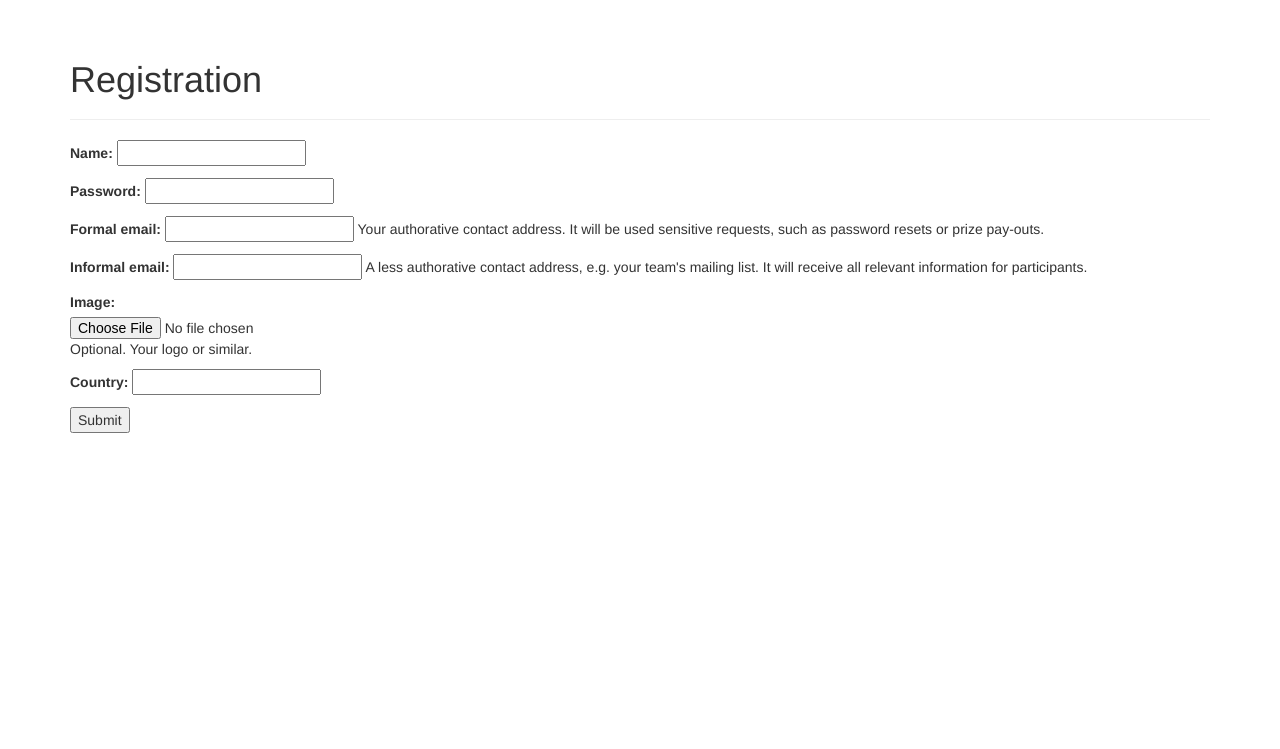
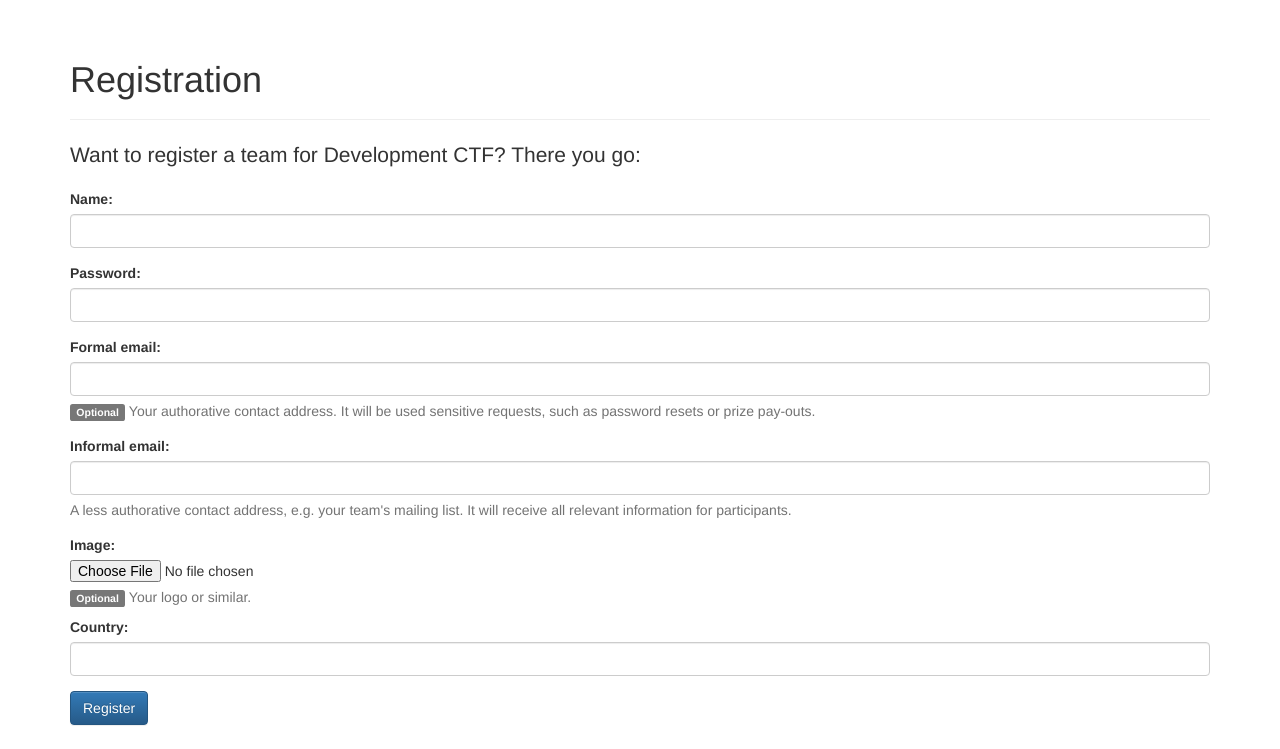
Before and after one commit to fausecteam/ctf-gameserver, a Django app: page /register/ in a window 1280 px wide. Shown: the part 51-800 px from the top of the page. Run offline with Django 3.2, Linux system fonts and the light colour scheme; some libraries are stand-ins or nearby versions.

Commit message:
Render registration form in Bootstrap style
Add a template tag to render forms in `div` tags, using Bootstrap CSS
classes, and use it for the registration form.

```diff
--- a/web/ctf_gameserver/web/base_settings.py
+++ b/web/ctf_gameserver/web/base_settings.py
@@ -19,6 +19,7 @@ INSTALLED_APPS = (
     'django.contrib.messages',
     'django.contrib.admin',
     'django.contrib.staticfiles',
+    'ctf_gameserver.web.templatetags',
     'ctf_gameserver.web.registration',
     'ctf_gameserver.web.scoring'
 )
--- a/web/ctf_gameserver/web/registration/forms.py
+++ b/web/ctf_gameserver/web/registration/forms.py
@@ -77,7 +77,7 @@ class TeamForm(ModelForm):
         help_texts = {
             'informal_email': _("A less authorative contact address, e.g. your team's mailing list. It will "
                                 "receive all relevant information for participants."),
-            'image': _('Optional. Your logo or similar.'),
+            'image': _('Your logo or similar.'),
         }
 
     def save(self, user, commit=True):   # pylint: disable=arguments-differ
--- a/web/ctf_gameserver/web/registration/templates/registration.html
+++ b/web/ctf_gameserver/web/registration/templates/registration.html
@@ -1,16 +1,24 @@
 {% extends 'base.html' %}
+{% load i18n %}
+{% load form_as_div %}
 
 {% block content %}
 <div class="page-header">
-    <h1>{% block title %}Registration{% endblock %}</h1>
+    <h1>{% block title %}{% trans 'Registration' %}{% endblock %}</h1>
 </div>
+
+<p class="lead">
+    {% blocktrans %}
+    Want to register a team for {{ COMPETITION_NAME }}? There you go:
+    {% endblocktrans %}
+</p>
 
 <form action="." method="post">
     {% csrf_token %}
 
-    {{ user_form.as_p }}
-    {{ team_form.as_p }}
+    {{ user_form|as_div }}
+    {{ team_form|as_div }}
 
-    <input type="submit" value="Submit" />
+    <button type="submit" class="btn btn-primary">{% trans 'Register' %}</button>
 </form>
 {% endblock %}
--- /dev/null
+++ b/web/ctf_gameserver/web/templatetags/__init__.py
@@ -0,0 +1,6 @@
+"""
+"Custom template tags and filters must live inside a Django app. If they relate to an existing app it makes
+sense to bundle them there; otherwise, you should create a new app to hold them." –
+https://docs.djangoproject.com/en/1.8/howto/custom-template-tags/
+This is such an app to hold template tags.
+"""
--- /dev/null
+++ b/web/ctf_gameserver/web/templatetags/templatetags/form_as_div.py
@@ -0,0 +1,146 @@
+from django import template
+from django.forms import CheckboxInput, CheckboxSelectMultiple, RadioSelect, FileInput, MultiWidget
+from django.forms.utils import ErrorList
+from django.utils.encoding import force_text
+from django.utils.html import format_html, format_html_join, conditional_escape
+from django.utils.translation import ugettext as _
+from django.utils.safestring import mark_safe
+
+register = template.Library()    # pylint: disable=invalid-name
+
+
+class _ListGroupErrorList(ErrorList):
+    """
+    Custom variant of django.forms.utils.ErrorList which emits errors using Bootstrap 'list groups'.
+    """
+
+    def as_ul(self):
+        elements = format_html_join('\n', '<li class="list-group-item list-group-item-danger">{}</li>',
+                                    ((e,) for e in self))
+        return format_html('<ul class="list-group">\n{}\n</ul>', elements)
+
+
+def _get_css_classes(field):
+    """
+    Helper function which returns the appropriate (Bootstrap) CSS classes for rendering an input field and
+    its `<div>` container.
+
+    Returns:
+        A tuple of the form `(div_classes, field_classes, iterate_subfields, wrap_in_label)`.
+        `iterate_subfields` is a bool indicating that the field should be rendered by iterating over its
+        sub-fields (i.e. over itself) and wrapping them in containers with `field_classes`. This is required
+        for multiple radios and checkboxes belonging together.
+        `wrap_in_label` is a bool that specifies whether the input field should be placed inside the
+        associated `<label>`, as required by Bootstrap for checkboxes.
+    """
+
+    div_classes = []
+    field_classes = []
+    iterate_subfields = False
+    wrap_in_label = False
+
+    if field.errors:
+        div_classes.append('has-error')
+
+    widget = field.field.widget
+
+    if isinstance(widget, CheckboxInput):
+        div_classes.append('checkbox')
+        wrap_in_label = True
+    elif isinstance(widget, CheckboxSelectMultiple):
+        div_classes.append('form-group')
+        field_classes.append('checkbox')
+        iterate_subfields = True
+    elif isinstance(widget, RadioSelect):
+        div_classes.append('form-group')
+        field_classes.append('radio')
+        iterate_subfields = True
+    elif isinstance(widget, FileInput):
+        pass
+    elif isinstance(widget, MultiWidget):
+        div_classes.append('form-group')
+        div_classes.append('form-inline')
+        field_classes.append('form-control')
+    else:
+        div_classes.append('form-group')
+        field_classes.append('form-control')
+
+    return (div_classes, field_classes, iterate_subfields, wrap_in_label)
+
+
+@register.filter
+def as_div(form):
+    """
+    Template filter that renders a form in `div` tags, using Bootstrap CSS classes. This is kind of inspired
+    by django.forms.forms.BaseForm._html_output().
+    Because it needs to call field methods with arguments, this could not be implemented at the template
+    level. In conformance with the regular form rendering methods, it does not respect the current autoescape
+    setting and always escapes potentially unsafe strings.
+    """
+
+    output = []
+    top_errors = _ListGroupErrorList([conditional_escape(e) for e in form.non_field_errors()])
+
+    for field in form.hidden_fields():
+        # Display errors for hidden fields in the global error list
+        for error in field.errors:
+            top_errors.append(_('(Hidden field %(name)s): %(error)s')
+                              .format({'name': field.name, 'error': conditional_escape(error)}))
+        output.append(str(field))
+
+    for field in form.visible_fields():
+        div_classes, field_classes, iterate_subfields, wrap_in_label = _get_css_classes(field)
+
+        div_class_string = format_html_join(' ', '{}', [(mark_safe(c),) for c in div_classes])
+        div_class_string += mark_safe(' ') + conditional_escape(force_text(field.css_classes()))
+        field_class_string = format_html_join(' ', '{}', [(mark_safe(c),) for c in field_classes])
+
+        output.append(format_html('<div class="{}">', div_class_string))
+
+        if not wrap_in_label:
+            output.append(force_text(field.label_tag()))
+
+        if field.errors:
+            output.append(str(_ListGroupErrorList([conditional_escape(e) for e in field.errors])))
+
+        # The default rendering for RadioSelect and CheckboxSelectMultiple wraps the options in a list, but
+        # Bootstrap requires `<div>`s
+        if iterate_subfields:
+            rendered_parts = []
+
+            for subfield in field:
+                rendered_parts.append(format_html('<div class="{}">', field_class_string))
+                rendered_parts.append(force_text(subfield))
+                rendered_parts.append(mark_safe('</div>'))
+
+            rendered_field = format_html_join('\n', '{}', ((p,) for p in rendered_parts))
+        else:
+            rendered_field = force_text(field.as_widget(attrs={'class': field_class_string}))
+
+        # Bootstrap requires to actial `<input>` element to be inside the associated `<label>` for
+        # checkboxes
+        if wrap_in_label:
+            label_content = rendered_field + mark_safe(' ') + conditional_escape(force_text(field.label))
+            output.append(force_text(field.label_tag(label_content, label_suffix='')))
+        else:
+            output.append(rendered_field)
+
+        # 'show_hidden_initial' on fields means that they should additionally be rendered hidden for
+        # comparisons between the initial and the current value
+        if field.field.show_hidden_initial:
+            output.append(force_text(field.as_hidden(only_initial=True)))
+
+        help_text = conditional_escape(force_text(field.help_text))
+
+        if not field.field.required:
+            help_text = mark_safe('<span class="label label-default">Optional</span> ') + help_text
+
+        if help_text:
+            output.append(format_html('<span class="help-block">{}</span>', help_text))
+
+        output.append(mark_safe('</div>'))
+
+    if top_errors:
+        output.insert(0, force_text(top_errors))
+
+    return format_html_join('\n', '{}', ((o,) for o in output))
```
Also changed, not shown: web/ctf_gameserver/web/templatetags/templatetags/__init__.py (added).
